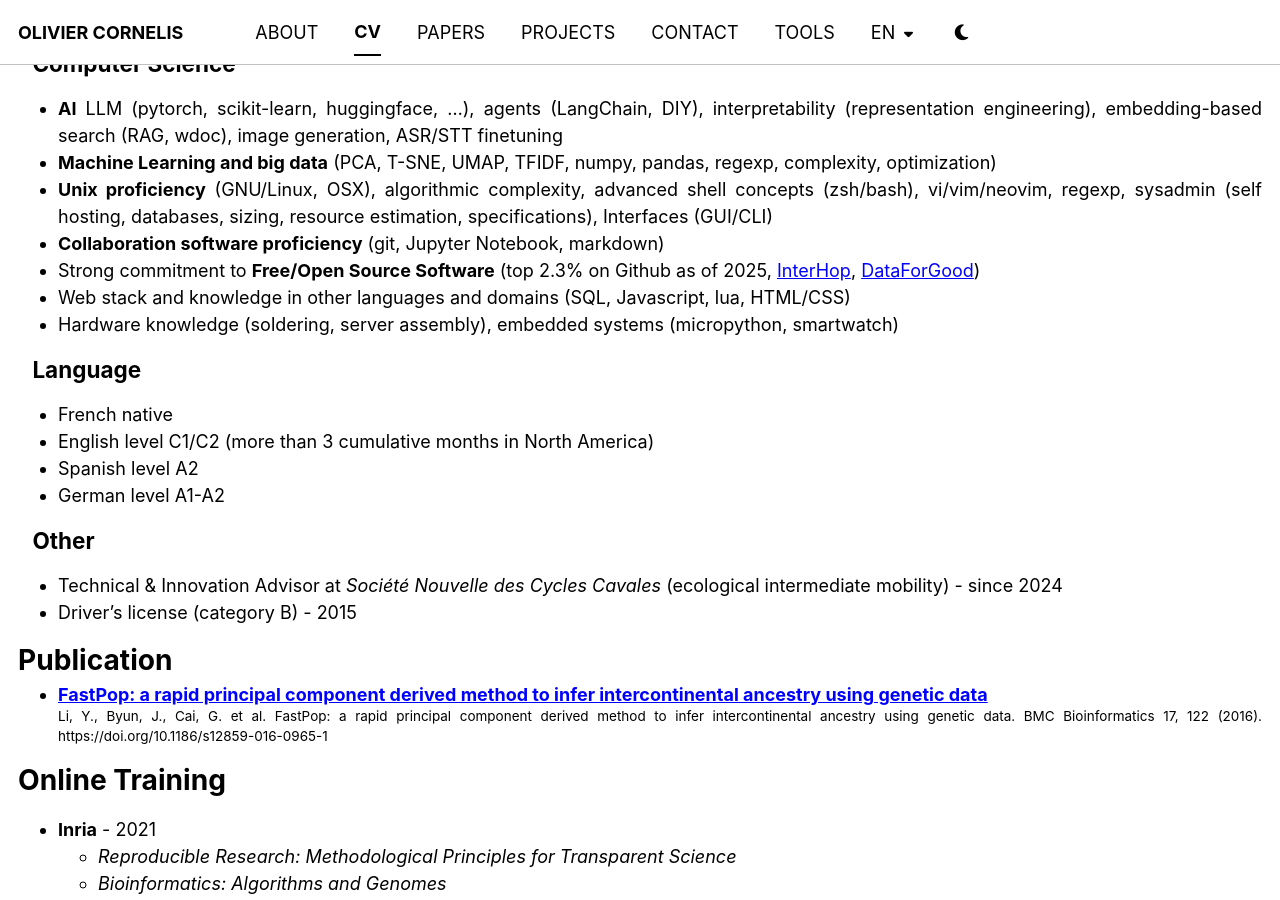
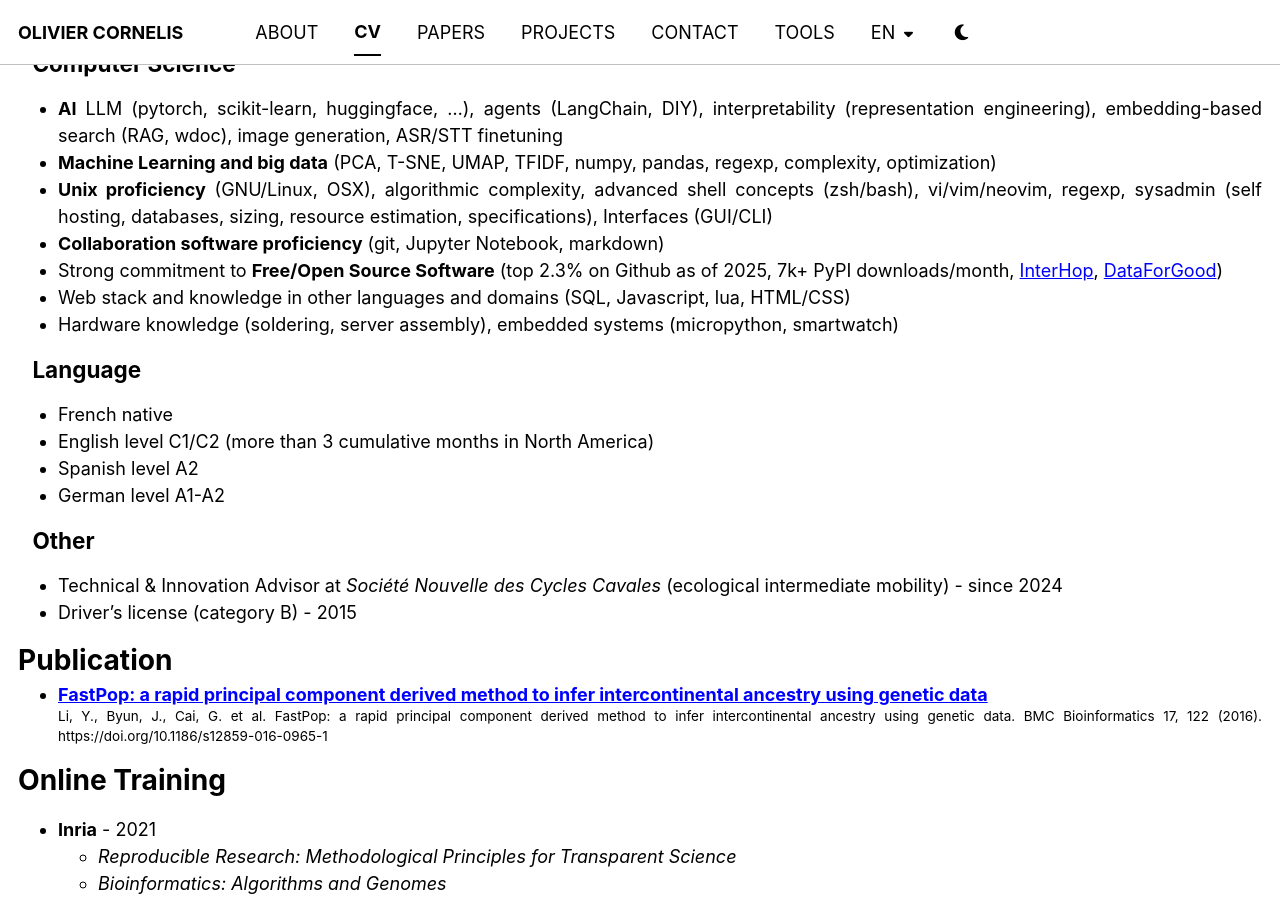
Before and after one commit to thiswillbeyourgithub/website, a Jekyll site: the page built from _pages/en/cv.md, in a window 1280 px wide and 900 px high, scrolled down 808 px. Built offline with Jekyll 4.4.1, drawn with Linux system fonts in a browser that asks for light colours.

Commit message:
add PyPI download stats to CV FOSS bullet point
Co-Authored-By: Claude Opus 4.6 <noreply@anthropic.com>

```diff
--- a/_pages/en/cv.md
+++ b/_pages/en/cv.md
@@ -76,7 +76,7 @@ redirect_from:
 * **Machine Learning and big data** (PCA, T-SNE, UMAP, TFIDF, numpy, pandas, regexp, complexity, optimization)
 * **Unix proficiency** (GNU/Linux, OSX), algorithmic complexity, advanced shell concepts (zsh/bash), vi/vim/neovim, regexp, sysadmin (self hosting, databases, sizing, resource estimation, specifications), Interfaces (GUI/CLI)
 * **Collaboration software proficiency** (git, Jupyter Notebook, markdown)
-* Strong commitment to **Free/Open Source Software** (top 2.3% on Github as of 2025, [InterHop](https://interhop.org/), [DataForGood](https://dataforgood.fr/))
+* Strong commitment to **Free/Open Source Software** (top 2.3% on Github as of 2025, 7k+ PyPI downloads/month, [InterHop](https://interhop.org/), [DataForGood](https://dataforgood.fr/))
 * Web stack and knowledge in other languages and domains (SQL, Javascript, lua, HTML/CSS)
 * Hardware knowledge (soldering, server assembly), embedded systems (micropython, smartwatch)
 
```
Also changed, not shown: _pages/fr/cv.md (+1 -1 lines).
